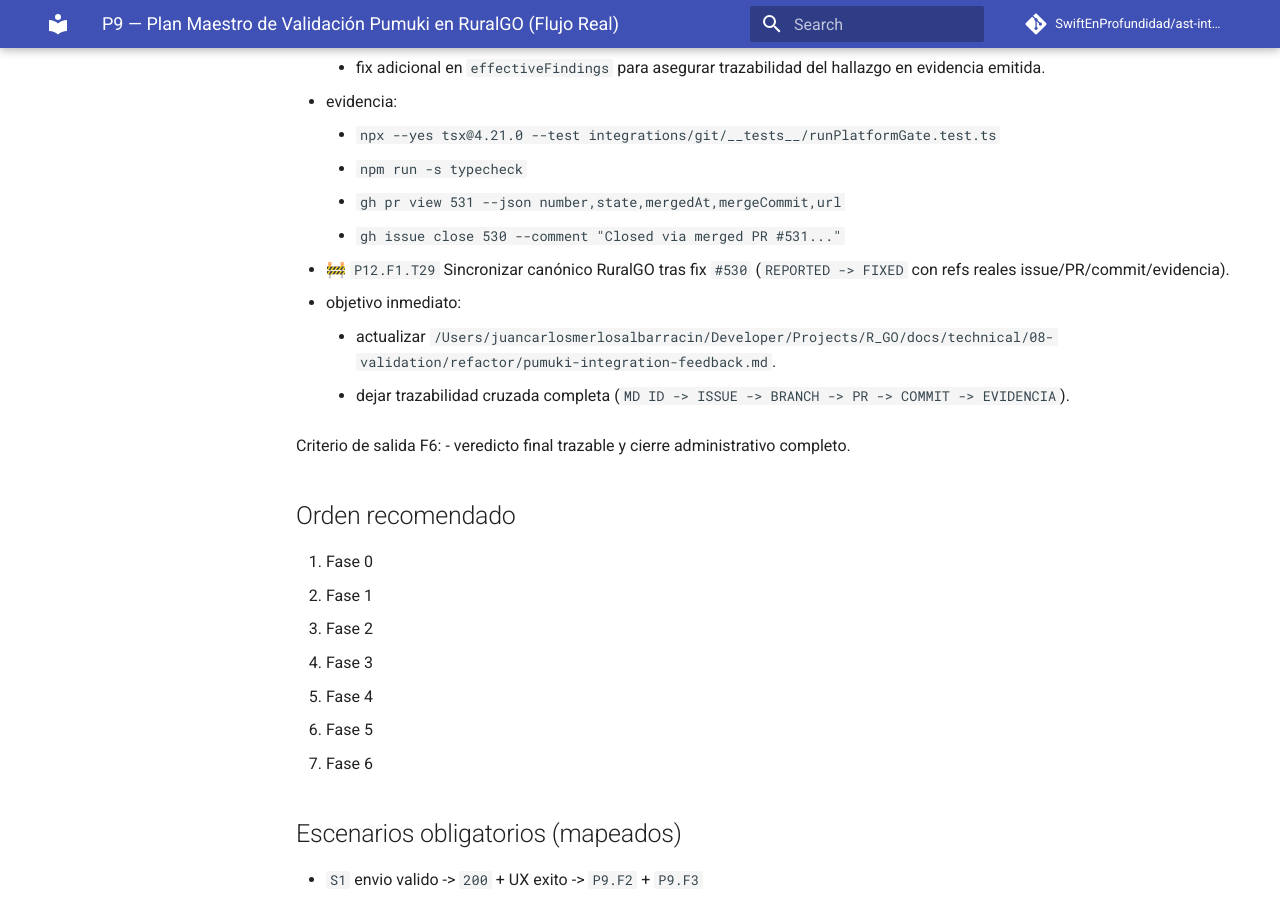
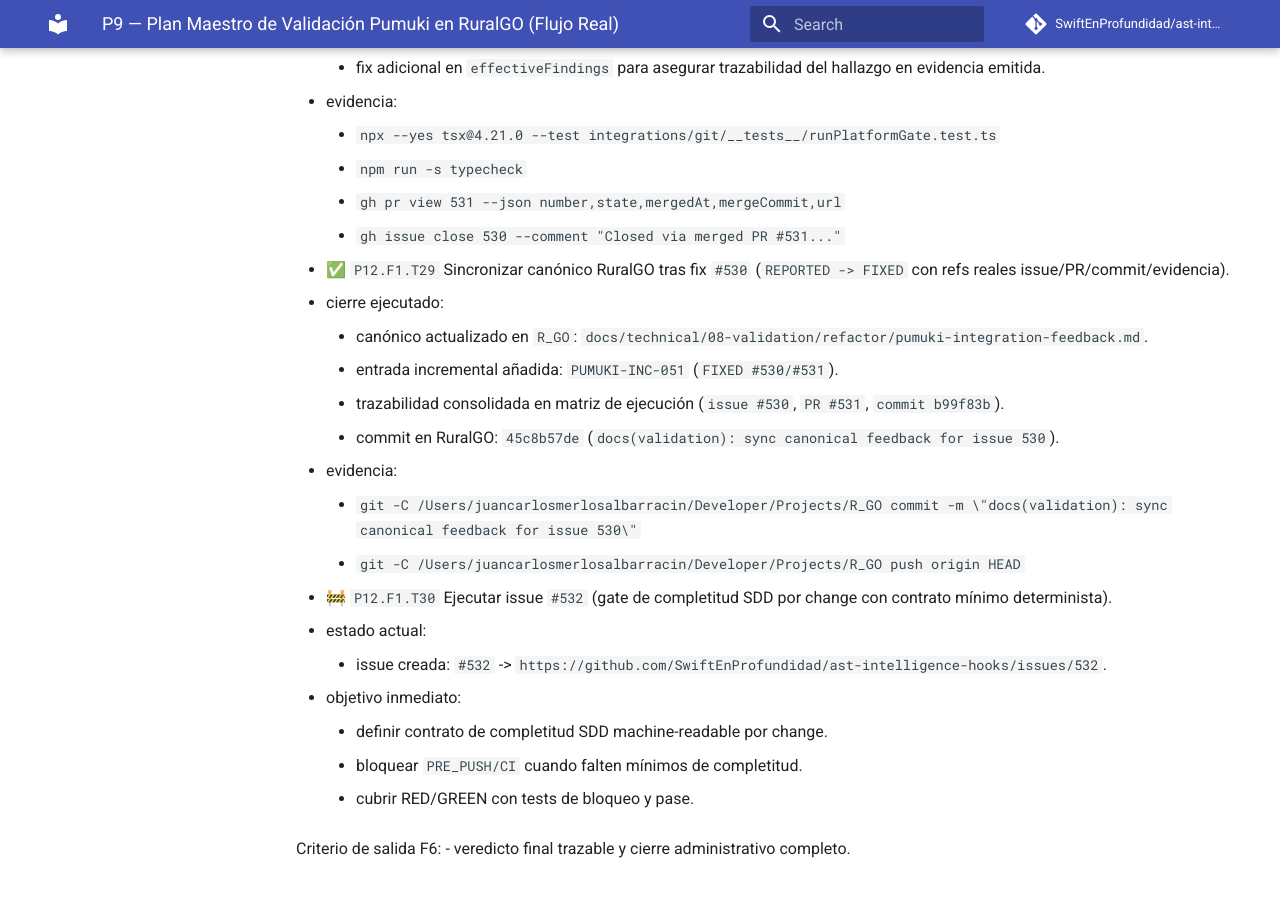
Before and after one commit to SwiftEnProfundidad/ast-intelligence-hooks, an MkDocs documentation site: the page built from docs/seguimiento-completo-validacion-ruralgo-03-03-2026.md, in a window 1280 px wide and 900 px high, scrolled down 39542 px. Built offline with MkDocs 1.6.1 and Material for MkDocs 9.7.7, drawn with Linux system fonts in a browser that asks for light colours; comment, search, counter and statistics services are not loaded.

Commit message:
docs(tracking): close T29 and activate T30

```diff
--- a/docs/seguimiento-completo-validacion-ruralgo-03-03-2026.md
+++ b/docs/seguimiento-completo-validacion-ruralgo-03-03-2026.md
@@ -1105,10 +1105,22 @@ Criterio de salida F5:
     - `npm run -s typecheck`
     - `gh pr view 531 --json number,state,mergedAt,mergeCommit,url`
     - `gh issue close 530 --comment "Closed via merged PR #531..."`
-- 🚧 `P12.F1.T29` Sincronizar canónico RuralGO tras fix `#530` (`REPORTED -> FIXED` con refs reales issue/PR/commit/evidencia).
+- ✅ `P12.F1.T29` Sincronizar canónico RuralGO tras fix `#530` (`REPORTED -> FIXED` con refs reales issue/PR/commit/evidencia).
+  - cierre ejecutado:
+    - canónico actualizado en `R_GO`: `docs/technical/08-validation/refactor/pumuki-integration-feedback.md`.
+    - entrada incremental añadida: `PUMUKI-INC-051` (`FIXED #530/#531`).
+    - trazabilidad consolidada en matriz de ejecución (`issue #530`, `PR #531`, `commit b99f83b`).
+    - commit en RuralGO: `45c8b57de` (`docs(validation): sync canonical feedback for issue 530`).
+  - evidencia:
+    - `git -C /Users/juancarlosmerlosalbarracin/Developer/Projects/R_GO commit -m \"docs(validation): sync canonical feedback for issue 530\"`
+    - `git -C /Users/juancarlosmerlosalbarracin/Developer/Projects/R_GO push origin HEAD`
+- 🚧 `P12.F1.T30` Ejecutar issue `#532` (gate de completitud SDD por change con contrato mínimo determinista).
+  - estado actual:
+    - issue creada: `#532` -> `https://github.com/SwiftEnProfundidad/ast-intelligence-hooks/issues/532`.
   - objetivo inmediato:
-    - actualizar `/Users/juancarlosmerlosalbarracin/Developer/Projects/R_GO/docs/technical/08-validation/refactor/pumuki-integration-feedback.md`.
-    - dejar trazabilidad cruzada completa (`MD ID -> ISSUE -> BRANCH -> PR -> COMMIT -> EVIDENCIA`).
+    - definir contrato de completitud SDD machine-readable por change.
+    - bloquear `PRE_PUSH/CI` cuando falten mínimos de completitud.
+    - cubrir RED/GREEN con tests de bloqueo y pase.
 
 Criterio de salida F6:
 - veredicto final trazable y cierre administrativo completo.
```
Also changed, not shown: docs/registro-maestro-de-seguimiento.md (+1 -1 lines).
